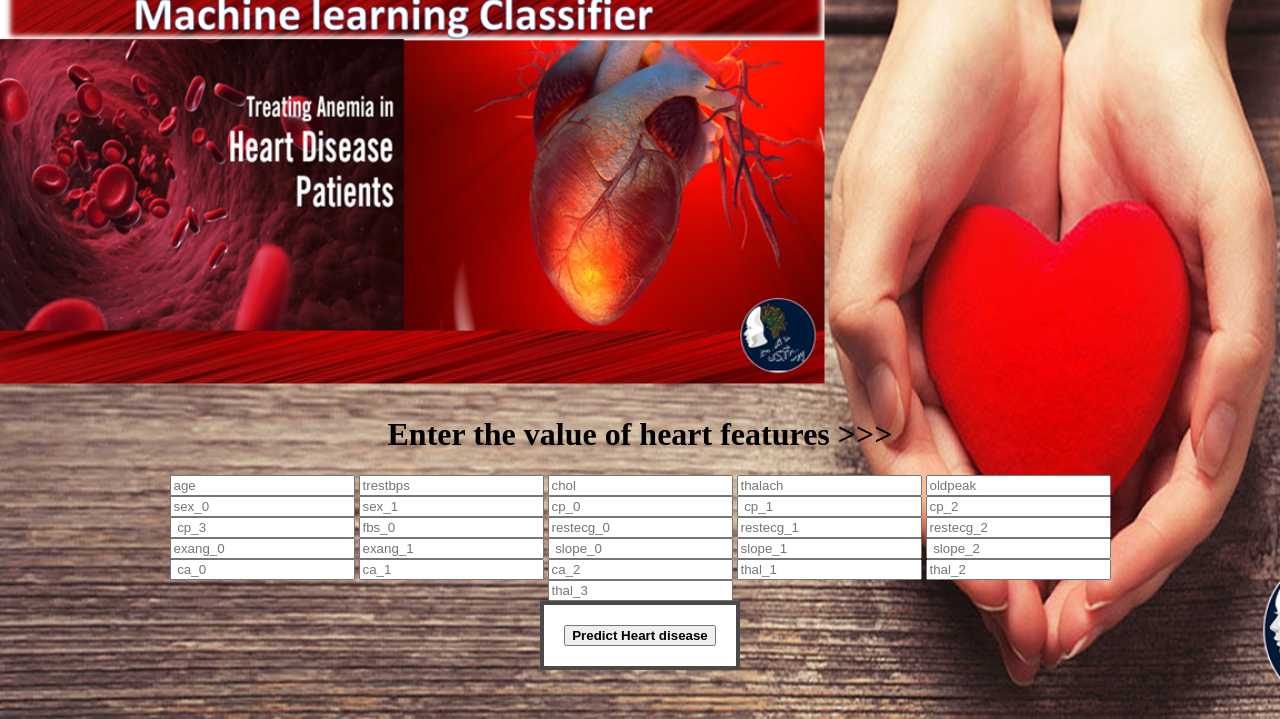
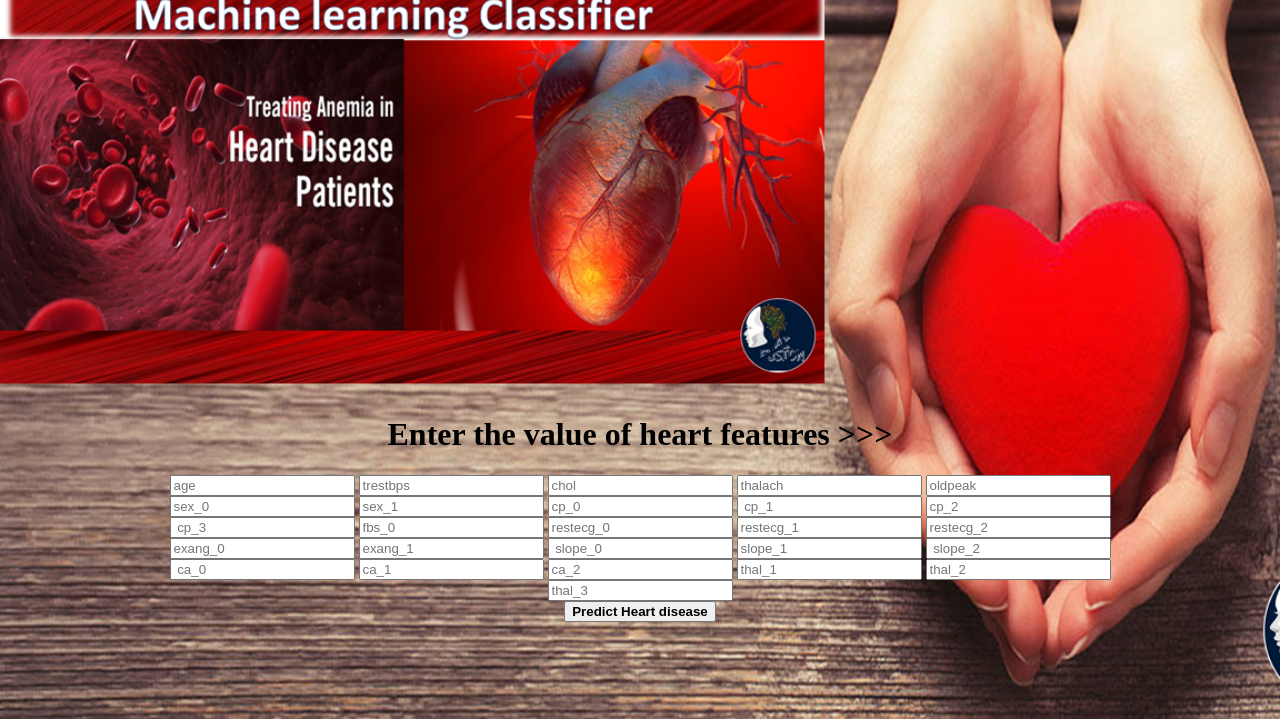
Before and after one commit to srikar008/heart-repo, a Flask app: page / in a window 1280 px wide. Shown: the part 81-800 px from the top of the page. Run offline with Flask 2, Linux system fonts and the light colour scheme; parts of the project's set-up code (start-up, migrations or seed data) failed here and were passed over.

Commit message:
Update index.html

```diff
--- a/templates/index.html
+++ b/templates/index.html
@@ -131,8 +131,8 @@
 
 
         <!-- Show button -->
-        <div class="button_cont" align="center"><a class="button_css" href="https://github.com/prem-creator/heart-detector.git" target="_blank" rel="nofollow noopener">
-            <button type="submit" class="btn btn-primary btn-block btn-large"><strong>Predict Heart disease</strong></button></a>
+        <div class="button_cont" align="center">
+            <button type="submit" class="btn btn-primary btn-block btn-large"><strong>Predict Heart disease</strong></button>
         </div>
 
     </form>
```
